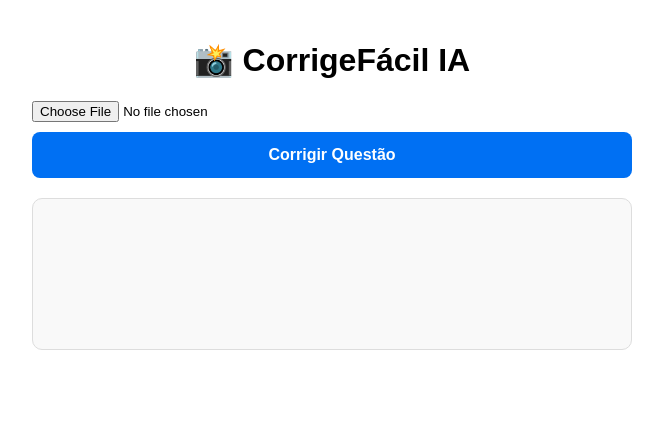
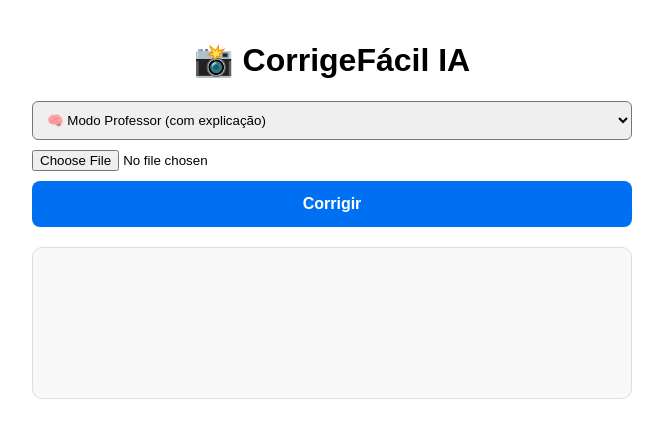
Before and after one commit to maafernandesn/corrige-facil, a Next.js app: page / in a window 1280 px wide. Shown: the top 438 px of the page, without its empty margins (308-971 px from the left). Built offline with nearby package versions, Linux system fonts and the light colour scheme.

Commit message:
Atualizar o page.js

```diff
--- a/app/page.js
+++ b/app/page.js
@@ -4,6 +4,7 @@ import { useState } from "react";
 
 export default function Home() {
   const [img, setImg] = useState(null);
+  const [modo, setModo] = useState("professor");
   const [resposta, setResposta] = useState("");
 
   const enviar = async () => {
@@ -15,7 +16,7 @@ export default function Home() {
         headers: {
           "Content-Type": "application/json"
         },
-        body: JSON.stringify({ img })
+        body: JSON.stringify({ img, modo })
       });
 
       const data = await r.json();
@@ -38,6 +39,21 @@ export default function Home() {
       <h1 style={{ textAlign: "center" }}>
         📸 CorrigeFácil IA
       </h1>
+
+      {/* 🔥 SELETOR DE MODO */}
+      <select
+        value={modo}
+        onChange={(e) => setModo(e.target.value)}
+        style={{
+          width: "100%",
+          padding: 10,
+          marginBottom: 10,
+          borderRadius: 6
+        }}
+      >
+        <option value="professor">🧠 Modo Professor (com explicação)</option>
+        <option value="rapido">⚡ Correção Rápida</option>
+      </select>
 
       <input
         type="file"
@@ -64,7 +80,6 @@ export default function Home() {
               const ctx = canvas.getContext("2d");
               ctx.drawImage(imgEl, 0, 0, canvas.width, canvas.height);
 
-              // 🔥 PNG (SEM PERDA DE QUALIDADE)
               const compressed = canvas.toDataURL("image/png");
 
               setImg(compressed);
@@ -90,7 +105,7 @@ export default function Home() {
           fontWeight: "bold"
         }}
       >
-        Corrigir Questão
+        Corrigir
       </button>
 
       <div style={{
```
